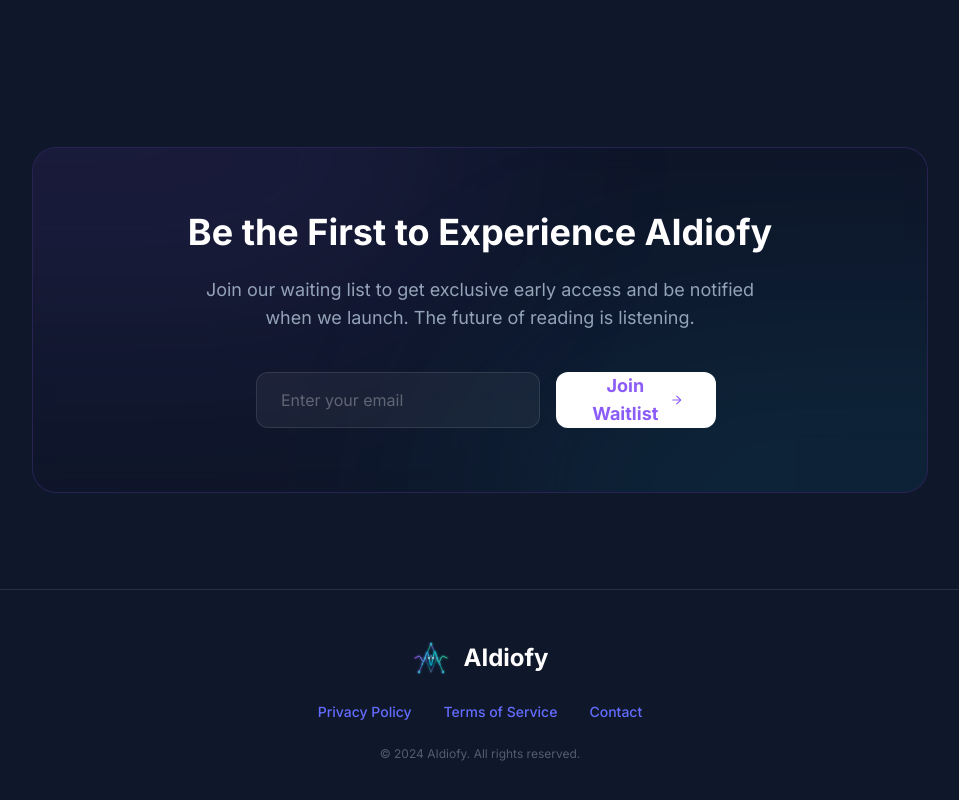
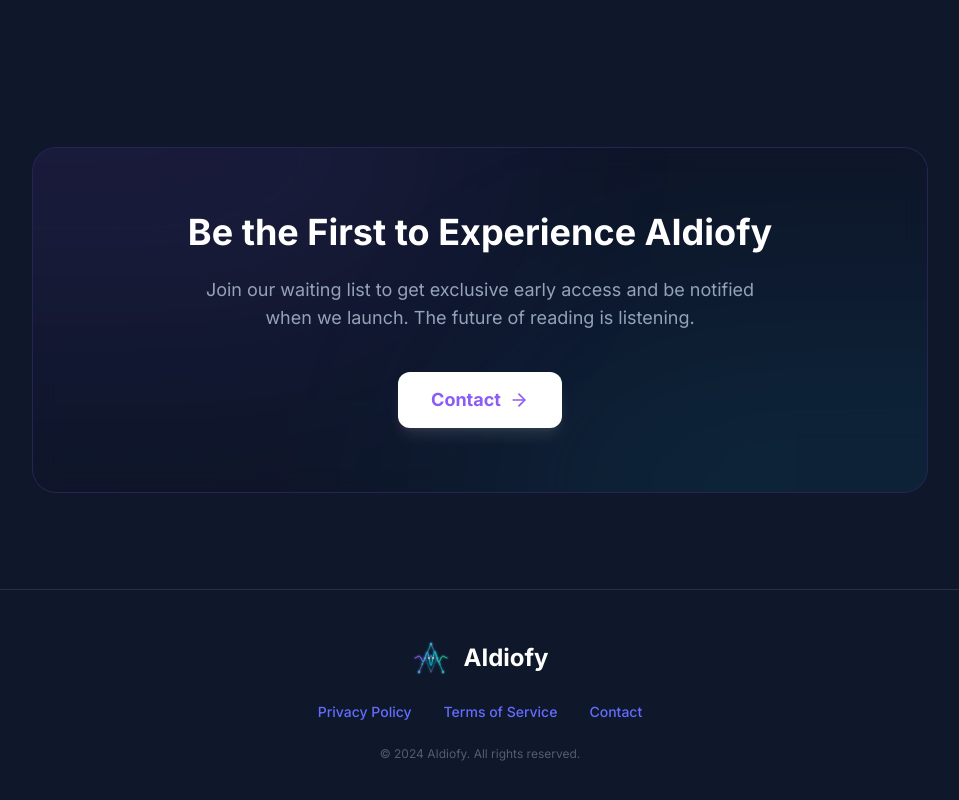
Before and after one commit to ianicius/aidiofy-site, a React (Vite) app: page / in a window 1280 px wide. Shown: the part 1939-2739 px from the top of the page, without its empty margins (160-1119 px from the left). Built offline with nearby package versions, Linux system fonts and the light colour scheme.

Commit message:
Update Waitlist.tsx
zmiana możliwości kontaktowania

```diff
--- a/src/components/Waitlist.tsx
+++ b/src/components/Waitlist.tsx
@@ -1,7 +1,9 @@
-import type { FC } from "react";
+import { useState, type FC } from "react";
 import { ArrowRight } from "lucide-react";
 
 export const Waitlist: FC = () => {
+  const [showContact, setShowContact] = useState(false);
+
   return (
     <section id="waitlist" className="py-24 px-4">
       <div className="max-w-4xl mx-auto">
@@ -19,21 +21,23 @@ export const Waitlist: FC = () => {
               The future of reading is listening.
             </p>
 
-            <form className="flex flex-col sm:flex-row gap-4 max-w-md mx-auto" onSubmit={(e) => e.preventDefault()}>
-              <input
-                type="email"
-                placeholder="Enter your email"
-                required
-                className="flex-1 h-14 px-6 rounded-xl bg-white/5 border border-white/10 focus:border-primary focus:ring-1 focus:ring-primary outline-none text-white placeholder:text-white/30 transition-all"
-              />
+            <div className="relative flex justify-center">
               <button
-                type="submit"
-                className="h-14 px-8 rounded-xl bg-white text-primary font-bold text-lg hover:bg-gray-100 transition-colors flex items-center justify-center gap-2"
+                type="button"
+                onClick={() => setShowContact((open) => !open)}
+                onBlur={() => setShowContact(false)}
+                className="h-14 px-8 rounded-xl bg-white text-primary font-bold text-lg hover:bg-gray-100 transition-colors flex items-center justify-center gap-2 shadow-lg shadow-white/10"
               >
-                Join Waitlist
+                Contact
                 <ArrowRight className="w-5 h-5" />
               </button>
-            </form>
+
+              {showContact && (
+                <div className="absolute top-full mt-3 px-4 py-3 rounded-xl bg-background-dark/90 border border-white/10 text-white shadow-lg shadow-primary/20">
+                  Email us at <span className="font-semibold">rj@aidiofy.com</span>
+                </div>
+              )}
+            </div>
           </div>
         </div>
       </div>
```
